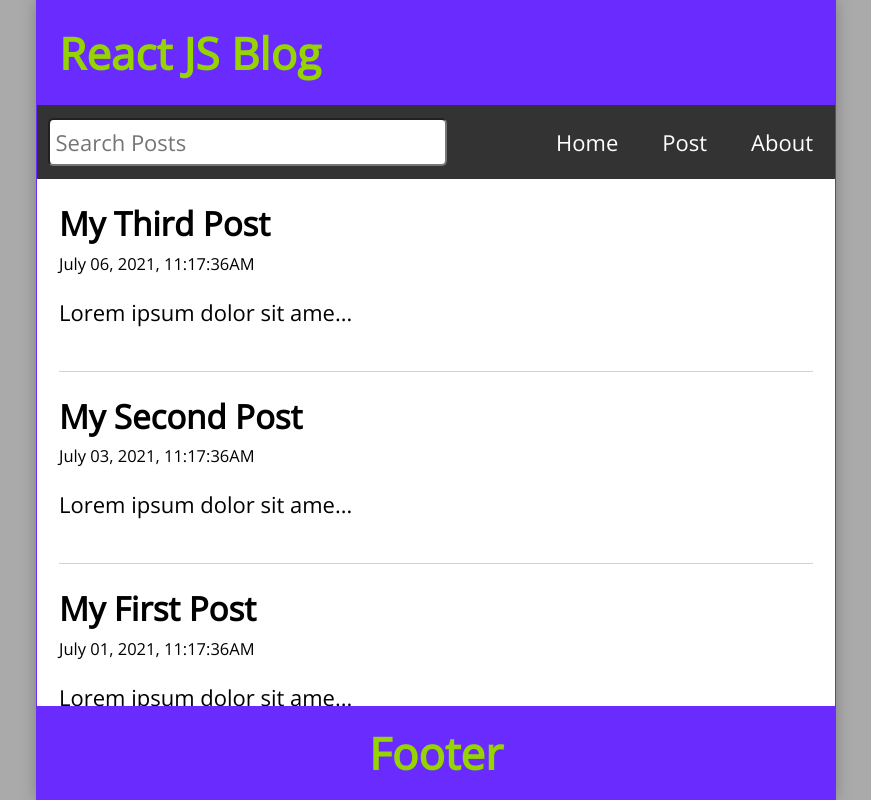
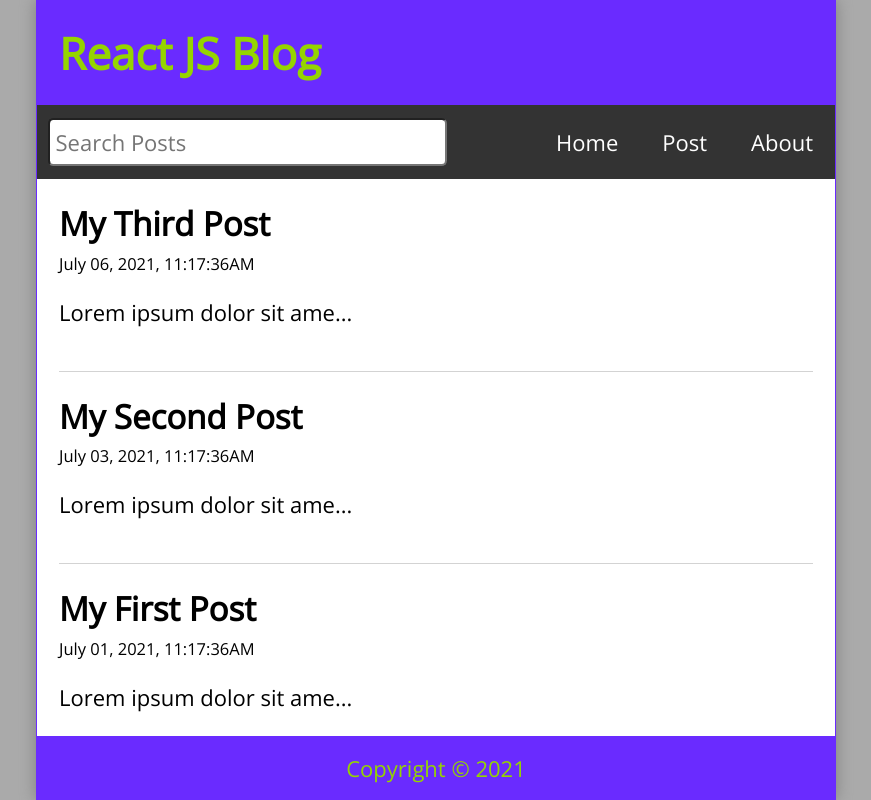
Before and after one commit to DDeShon/react-tutorial-02, a React (Create React App) app: page / in a window 1280 px wide. Shown: the whole page, without its empty margins (204-1075 px from the left). Built offline with nearby package versions, Linux system fonts and the light colour scheme.

Commit message:
Learning React Router Hooks and Links

```diff
--- a/src/Footer.js
+++ b/src/Footer.js
@@ -1,7 +1,8 @@
 const Footer = () => {
+  const today = new Date();
   return (
     <footer className="Footer">
-      <h1>Footer</h1>
+      <p>Copyright &copy; {today.getFullYear()}</p>
     </footer>
   );
 };
```
